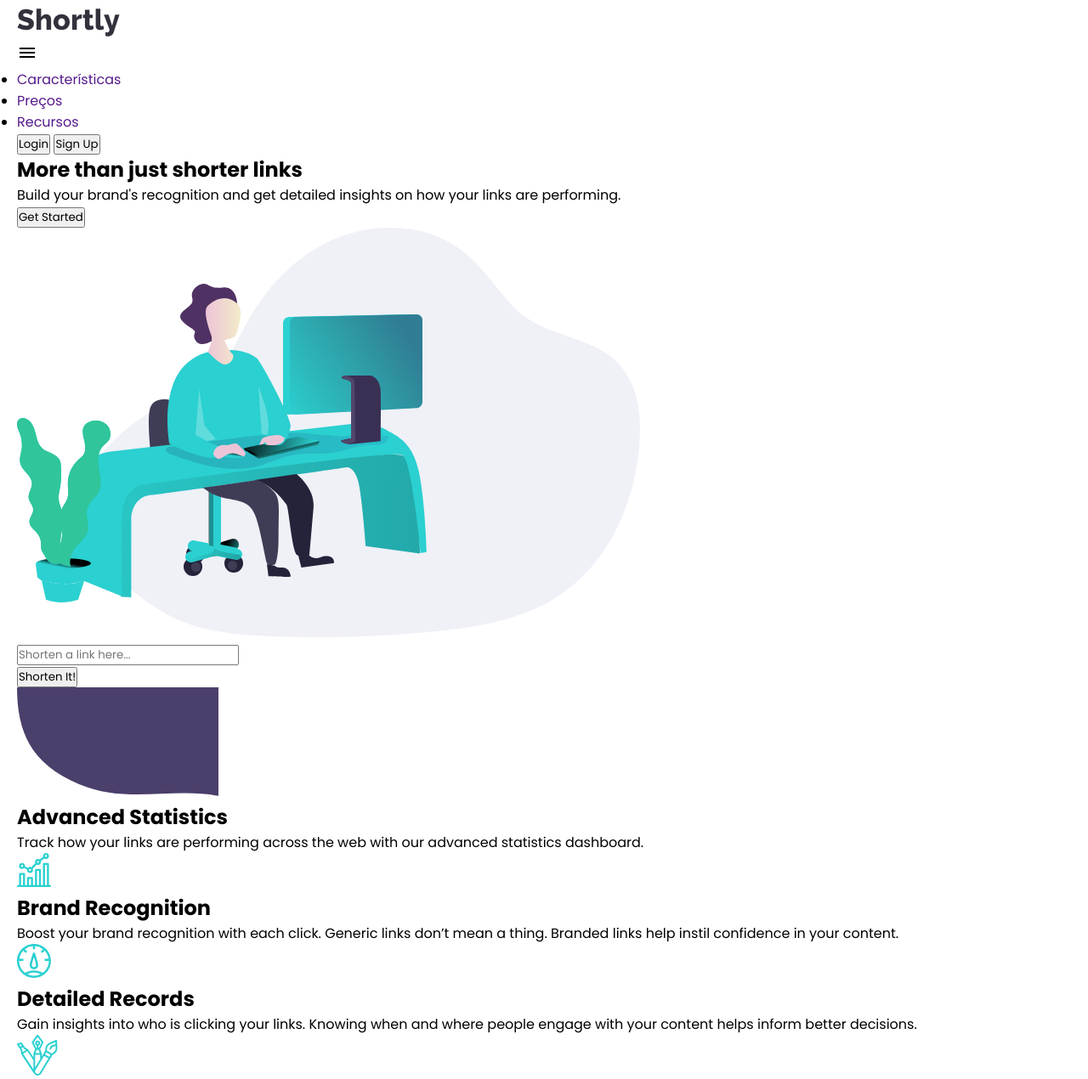
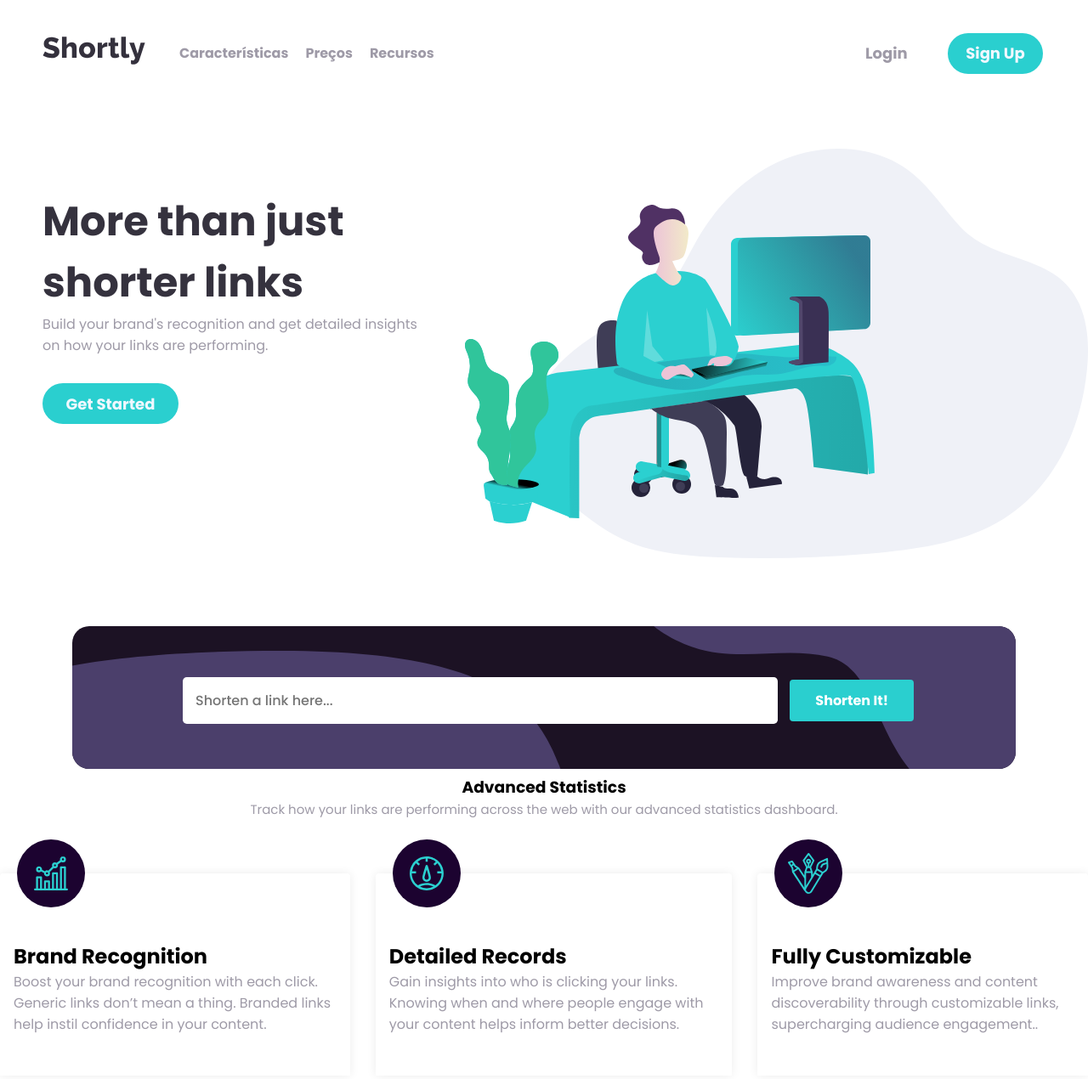
Before and after one commit to AlencarVinicius/Projeto-1-ref, a plain HTML site: page index.html in a window 1280 px wide. Shown: the top 1270 px of the page at 85% size. Drawn offline with Linux system fonts and the light colour scheme; a web font is replaced by a local one.

Commit message:
mudei o css

```diff
--- a/index.html
+++ b/index.html
@@ -14,13 +14,13 @@
   </head>
 
   <body>
+    <section class="body-margin">
       <header>
         <div class="container-header">
           <div>
-          <img src="url-shortening-api-master/images/logo.svg" alt="" />
+            <img src="url-shortening-api-master/images/logo.svg"/>
           </div>
 
-        <div>
             <i id="burguer" class="material-icons" onclick="clickMenu()">menu</i>
             <nav id="menu">
               <ul>
@@ -28,25 +28,26 @@
                 <li><a href="">Preços</a></li>
                 <li><a href="">Recursos</a></li>
               </ul>
-            <div class="btn-menu">
+
+              <div class="btn-nav">
                 <button class="botao-menu1">Login</button>
                 <button class="botao-menu2">Sign Up</button>
               </div>
             </nav>
-        </div>
         </div>
       </header>
 
       <main>
         <section class="conteudo-principal">
           <div>
-          <h1 class="h1-principal">More than just shorter links</h1>
+            <h2 class="h2-principal">More than just shorter links</h2>
             <p>
               Build your brand's recognition and get detailed insights on how your
               links are performing.
             </p>
             <button class="btn-principal">Get Started</button>
           </div>
+
           <img
             class="img-trabalho"
             src="/url-shortening-api-master/images/illustration-working.svg"
@@ -54,20 +55,22 @@
         </section>
 
         <section class="form">
-        <div>
+          <div class="container-form">
             <input
               type="text"
               class="search-txt"
               placeholder="Shorten a link here..."
             />
-        </div>
 
-        <div>
             <button class="btn-input">Shorten It!</button>
           </div>
 
           <div class="img-form">
             <img src="url-shortening-api-master/images/bg-shorten-mobile.svg" />
+          </div>
+
+          <div class="img-form-desktop">
+            <img src="url-shortening-api-master/images/bg-shorten-desktop.svg" />
           </div>
         </section>
 
@@ -121,6 +124,7 @@
               customizable links, supercharging audience engagement..
             </p>
           </div>
+        </section>
     </section>
 
       <section>
--- a/pagina370px/style.css
+++ b/pagina370px/style.css
@@ -34,7 +34,7 @@
     .btn-menu {
         display: flex;
         justify-content: space-around;
-   }
+    }
 
     .botao-menu1 {
         cursor: pointer;
@@ -158,7 +158,7 @@
         margin-bottom: 80px;
     }
 
-    .h1-principal {
+    .h2-principal {
         color: var(--Very-Dark-Blue);
         font: 700 2.5rem 'Poppins', sans-serif;
         text-align: center;
@@ -245,6 +245,7 @@
         position: relative;
         width: 100%;
         background: #1c0330;
+        margin-bottom: 0;
     }
 
     .btn-boost {
@@ -266,7 +267,6 @@
         background-color: #1c1224;
         padding-top: 20px;
         padding-bottom: 20px;
-
     }
 
     .img-footer img {
--- a/style.css
+++ b/style.css
@@ -6,11 +6,11 @@
     box-sizing: border-box;
     text-decoration: none;
     font-family: 'poppins', sans-serif;
+
 }
-@media (min-width: 371px){
 
-body {
-    padding: 10px 20px;
+p {
+    color: var(--Grayish-Violet);
 }
 
     :root {
@@ -33,4 +33,262 @@ body {
     }
 
     /* Cabeçalho */
+    #burguer {
+        display: none;
     }
+
+    .body-margin {
+        max-width: 1440px;
+        margin: auto;
+    }
+
+    .container-header {
+        display: flex;
+        align-items: center;
+
+        margin: 30px 50px;
+    }
+
+    .container-header img {
+        margin-right: 20px;
+
+    }
+
+    #menu {
+        display: flex;
+        justify-content: space-between;
+        align-items: center;
+
+        width: 100%;
+    }
+
+    #menu ul {
+        padding: 0;
+        margin: 20px;
+
+        list-style: none;
+
+        display: flex;
+        justify-content: space-between;
+        gap: 20px;
+    }
+
+    #menu li a {
+        font: 700 1rem 'poppins', sans-serif;
+        color: var(--Grayish-Violet);
+    }
+
+    .btn-nav {
+        display: flex;
+        align-items: center;
+        gap: 40px;
+    }
+
+    .botao-menu1 {
+        cursor: pointer;
+        border-radius: 30px;
+        background: none;
+        padding: 10px;
+        font: 700 1rem 'Poppins', sans-serif;
+        font-size: 18px;
+        color: var(--Grayish-Violet);
+        border: none;
+        height: 2rem;
+        width: 4rem;
+
+        display: flex;
+        align-items: center;
+    }
+
+    .botao-menu2 {
+        cursor: pointer;
+        border-radius: 30px;
+        background-color: var(--Cyan);
+        font: 700 1rem 'Poppins', sans-serif;
+        font-size: 18px;
+        color: aliceblue;
+        border: none;
+        height: 3rem;
+        width: 7rem;
+        margin: 3px;
+    }
+
+    .conteudo-principal {
+        display: flex;
+        justify-content: space-around;
+
+        margin: 80px 0;
+    }
+
+    .conteudo-principal div{
+        text-align: left;
+        margin: 50px;
+    }
+
+    .h2-principal {
+        font-size: 3rem;
+        color: var(--Very-Dark-Blue);
+    }
+
+    .btn-principal {
+        cursor: pointer;
+        border-radius: 30px;
+        background-color: var(--Cyan);
+        font: 700 1rem 'Poppins', sans-serif;
+        font-size: 18px;
+        color: aliceblue;
+        border: none;
+        height: 3rem;
+        width: 10rem;
+        margin-top: 2rem;
+    }
+
+
+
+    /* Section form */
+
+    .form {
+        display: flex;
+        justify-content: center;
+        align-items: center;
+    }
+
+    .container-form {
+        position: absolute;
+        width: 1000px;
+        text-align: center;
+    }
+
+    .search-txt {
+        font: 500 1rem 'Poppins', sans-serif;
+        width: 70%;
+        padding: 15px;
+        margin: 10px;
+        border-radius: 0.3rem;
+        border-style: none;
+    }
+
+    .btn-input {
+        padding: 12px 30px;
+        font: 600 1rem 'Poppins', sans-serif;
+        background-color: var(--Cyan);
+        color: #fff;
+        border: none;
+        border-radius: 4px;
+    }
+
+
+    .img-form {
+        display: none;
+    }
+
+    .img-form-desktop img {
+        background-color: #1c1224;
+        text-align: center;
+        border-radius: 20px;
+    }
+
+
+    /* Corpo da pagina */
+
+
+
+    .card1,
+    .card2,
+    .card3 {
+        display: flex;
+        flex-direction: column;
+        justify-content: center;
+        position: relative;
+
+
+        padding: 5rem 1rem 3rem 1rem;
+        box-shadow: 0px 0px 12px rgba(0, 0, 0, 0.08);
+        border-radius: 0.25rem 0.25rem 0 0;
+        text-align: left;
+    }
+
+    .icon {
+        display: flex;
+        justify-content: center;
+        align-items: center;
+        position: absolute;
+        top: -40px;
+        left: 20px;
+
+        background: #1c0330;
+        width: 80px;
+        height: 80px;
+        border-radius: 50%;
+    }
+
+    .conteudo-secundario {
+        display: flex;
+        align-items: center;
+        padding-top: 4rem;
+        gap: 30px;
+    }
+
+    .container-pesquisa {
+        display: flex;
+        flex-direction: column;
+        align-items: center;
+    }
+
+    .container-pesquisa p {
+        display: flex;
+        text-align: center;
+
+        font-size: 15px;
+        font: 500 'Poppins', sans-serif;
+    }
+
+    .boost-mobile img {
+        display: none;
+    }
+
+
+
+    /* Final da pagina */
+
+    .main-footer {
+        background-color: #1c1224;
+        padding-top: 20px;
+        padding-bottom: 20px;
+    }
+
+    .img-footer img {
+        margin: 20px;
+
+        color: #fff;
+    }
+
+    .main-footer {
+        display: flex;
+        flex-direction: column;
+        text-align: center;
+
+        width: 100%;
+    }
+
+
+    .main-footer h3 {
+        color: #fff;
+    }
+
+    .main-footer li {
+        color: var(--Very-Dark-Blue);
+        font: 500 1rem 'Poppins', sans-serif;
+    }
+
+    .main-footer li {
+        list-style: none;
+        margin: 20px;
+    }
+
+    .icon-footer {
+        display: flex;
+        flex-direction: row;
+        justify-content: center;
+        gap: 20px;
+    }
```
Lines whose indentation alone changed are shown as unchanged.
